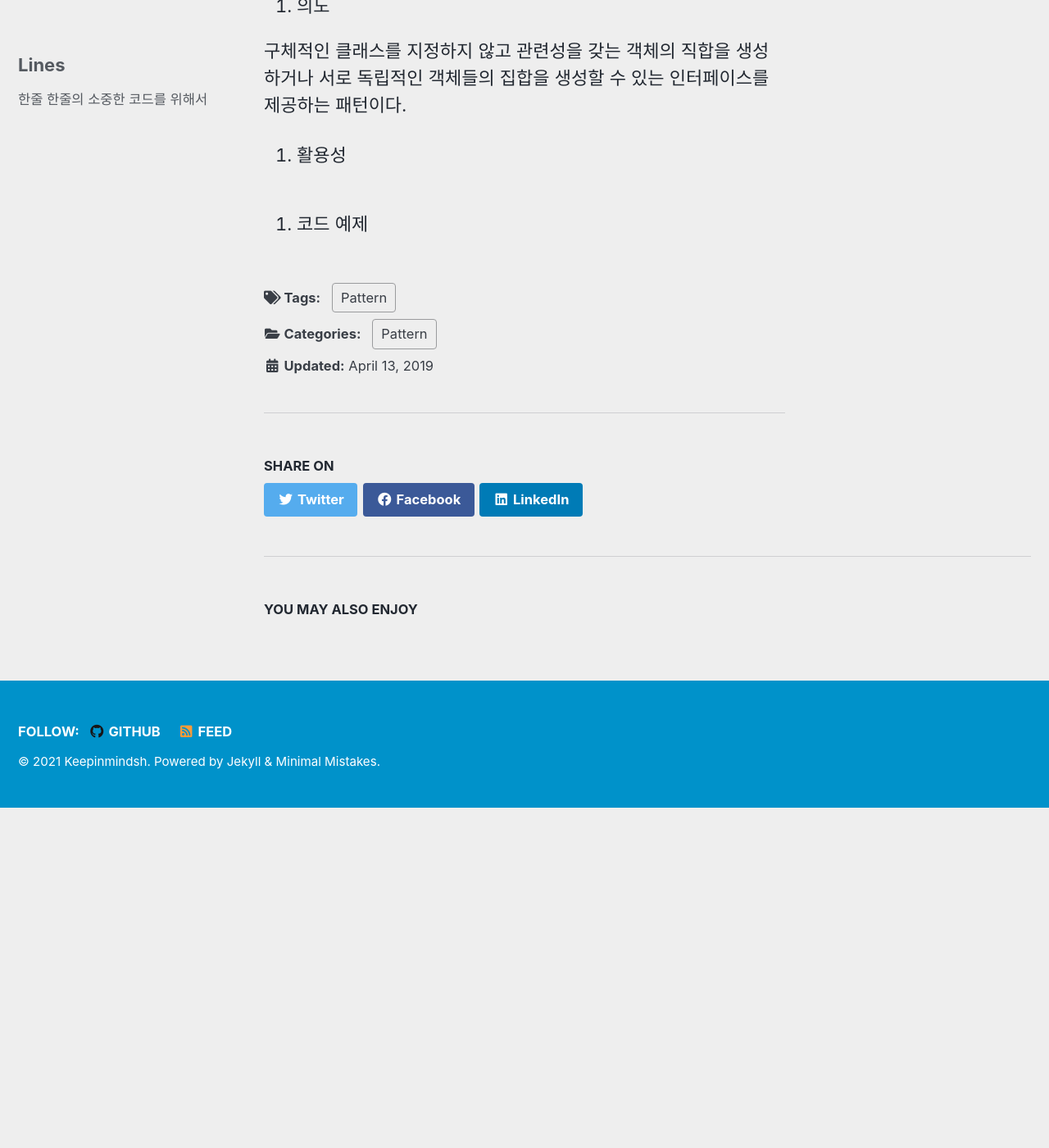
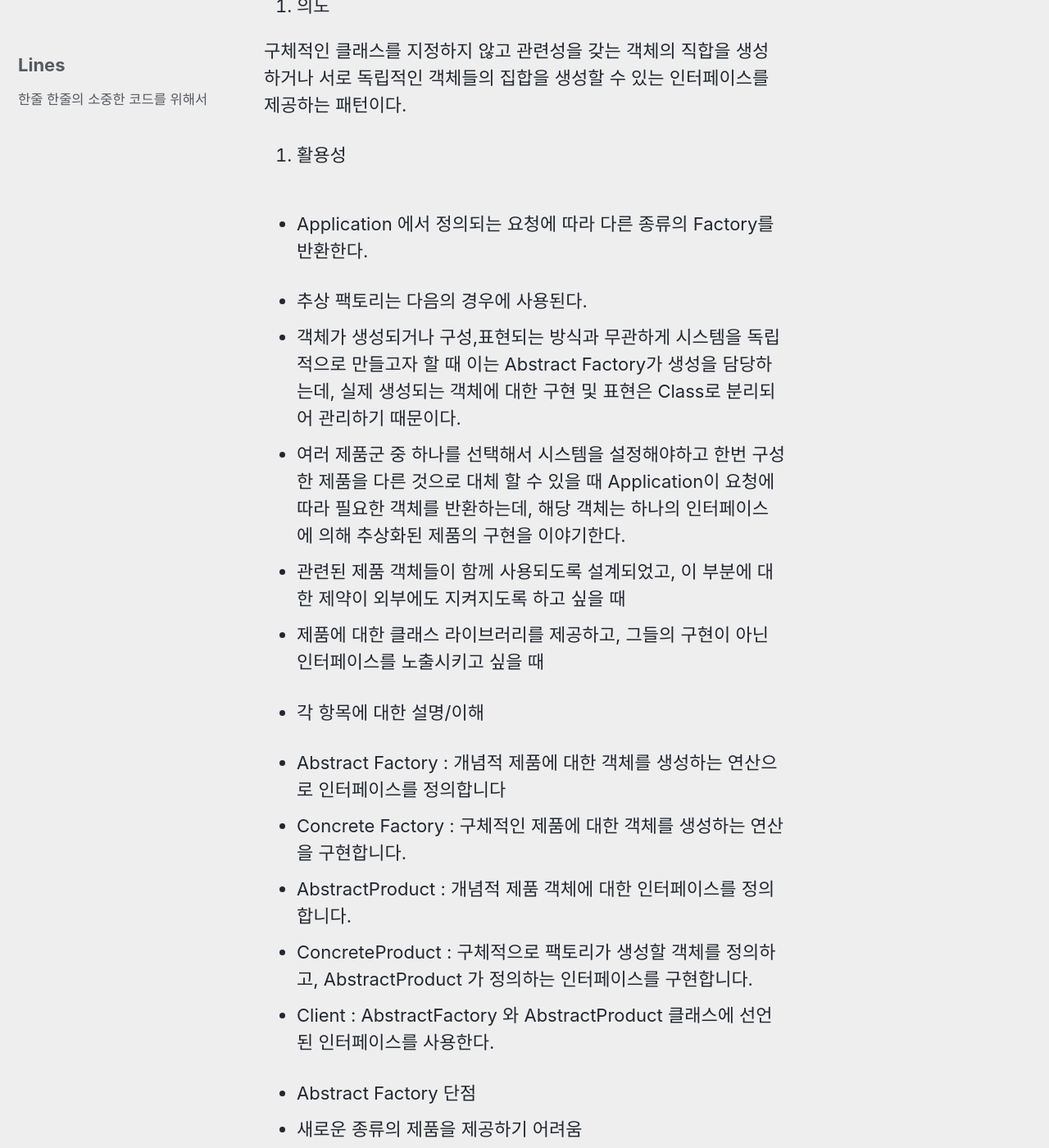
Before and after one commit to keepinmindsh/lines.io, a Jekyll site: the page built from _posts/2021-04-12-abstract-factory.md, in a window 1280 px wide and 1400 px high, scrolled down 496 px. Shown: the whole window at 82% size. Built offline with Jekyll 4.4.1, drawn with Linux system fonts in a browser that asks for light colours; cached includes are drawn as plain includes; before the commit the page ends 1481 px from its top, so only the background shows below that; some of the changed text lies outside the part shown.

Commit message:
Update 2021-04-12-abstract-factory.md

````diff
--- a/_posts/2021-04-12-abstract-factory.md
+++ b/_posts/2021-04-12-abstract-factory.md
@@ -19,4 +19,38 @@ last_modified_at: 2019-04-13T08:06:00-05:00
 
 ![](https://keepinmindsh.github.io/lines/assets/img/abstract_factory.png){: .align-center}
 
+- Application 에서 정의되는 요청에 따라 다른 종류의 Factory를 반환한다.
+
+- 추상 팩토리는 다음의 경우에 사용된다.
+ - 객체가 생성되거나 구성,표현되는 방식과 무관하게 시스템을 독립적으로 만들고자 할 때 이는 Abstract Factory가 생성을 담당하는데, 실제 생성되는 객체에 대한 구현 및 표현은 Class로 분리되어 관리하기 때문이다.
+ - 여러 제품군 중 하나를 선택해서 시스템을 설정해야하고 한번 구성한 제품을 다른 것으로 대체 할 수 있을 때 Application이 요청에 따라 필요한 객체를 반환하는데, 해당 객체는 하나의 인터페이스에 의해 추상화된 제품의 구현을 이야기한다.
+ - 관련된 제품 객체들이 함께 사용되도록 설계되었고, 이 부분에 대한 제약이 외부에도 지켜지도록 하고 싶을 때
+ - 제품에 대한 클래스 라이브러리를 제공하고, 그들의 구현이 아닌 인터페이스를 노출시키고 싶을 때
+
+- 각 항목에 대한 설명/이해
+
+ - Abstract Factory : 개념적 제품에 대한 객체를 생성하는 연산으로 인터페이스를 정의합니다
+ - Concrete Factory : 구체적인 제품에 대한 객체를 생성하는 연산을 구현합니다.
+ - AbstractProduct : 개념적 제품 객체에 대한 인터페이스를 정의합니다.
+ - ConcreteProduct : 구체적으로 팩토리가 생성할 객체를 정의하고, AbstractProduct 가 정의하는 인터페이스를 구현합니다.
+ - Client : AbstractFactory 와 AbstractProduct 클래스에 선언된 인터페이스를 사용한다.
+
+
+- Abstract Factory 단점
+ - 새로운 종류의 제품을 제공하기 어려움
+ - 새로운 종류의 제품을 만들기 위해 기존 추상 팩토리를 확장하기가 쉽지 않음, 생성되는 제품은 추상 팩토리가 생성할 수 있는 제품 집합에만 고정되어 있기 때문이다.
+
+```html
+만약 새로운 종류의 제품이 등장하면 팩토리의 구현을 변경해야 한다.
+이는 추상 팩토리와 모든 서브클래스의 변경을 가져오게 되고, 인터페이스가 변경되는 새로운 제품을 생성하는 연산이 추가되거나,
+기존 연산의 반환 객체 타입이 변경되었으므로, 이를 상속받는 서브클래스 모두 변경되어야 한다.
+```
+
+- Abstract Factory 관련 패턴
+
+ - 팩토리 메서드 패턴을 이용해서 구현
+ - 원형 패턴을 이용해서 구현할 때도 있음
+ - 구체 팩토리는 단일체 패턴을 이용해 구현하는 경우가 많음
+
+
 3. 코드 예제
````
